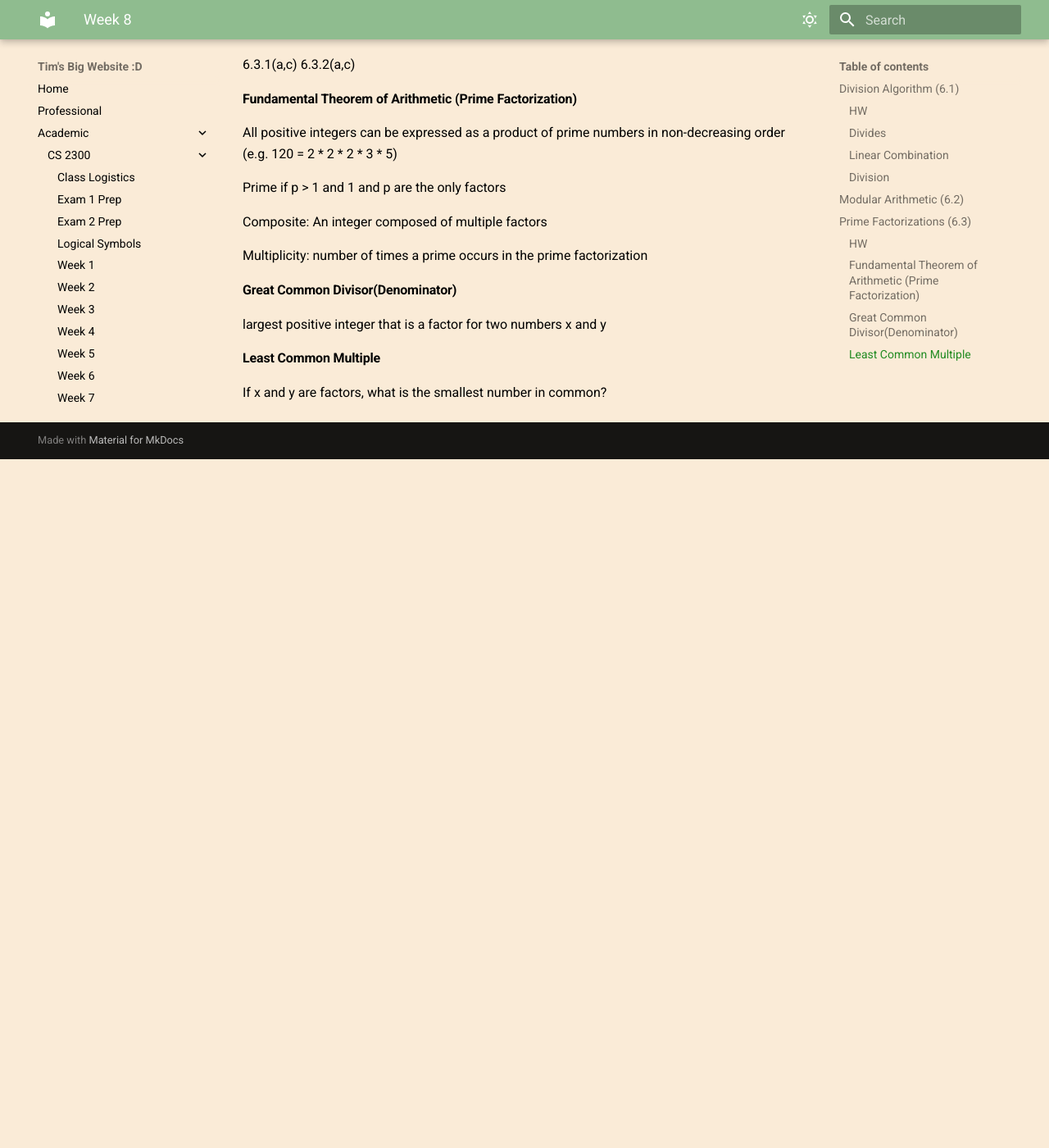
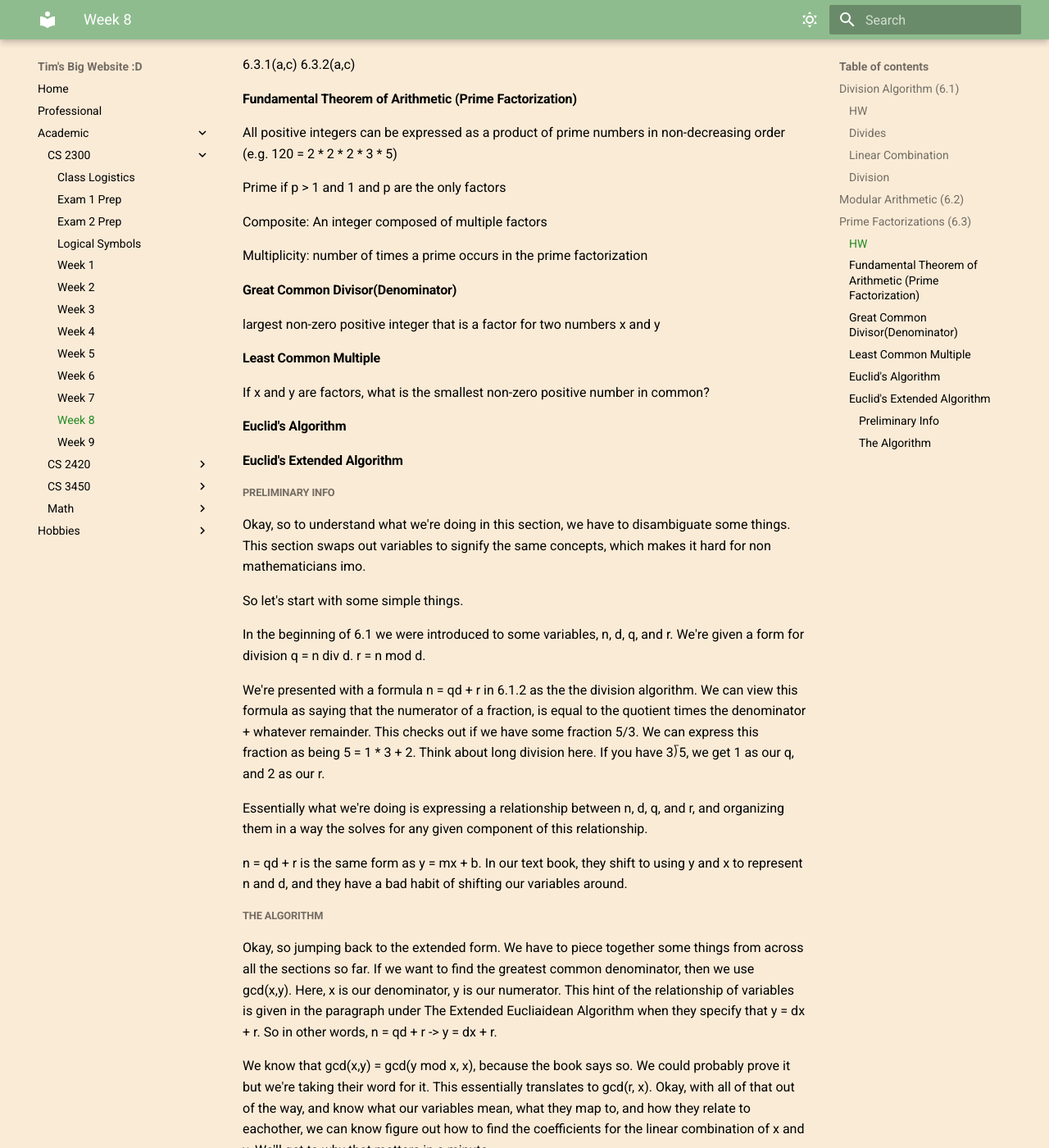
Before and after one commit to fishslips/TimSeverance, an MkDocs documentation site: the page built from docs/Academic/CS-2300/Week 8.md, in a window 1280 px wide and 1400 px high, scrolled down 866 px. Shown: the whole window at 82% size. Built offline with MkDocs 1.6.1 and Material for MkDocs 9.7.7, drawn with Linux system fonts in a browser that asks for light colours; before the commit the page ends 1426 px from its top, so only the background shows below that; some of the changed text lies outside the part shown.

Commit message:
Added stuff for week 9

```diff
--- a/docs/Academic/CS-2300/Week 8.md
+++ b/docs/Academic/CS-2300/Week 8.md
@@ -47,7 +47,49 @@ Composite: An integer composed of multiple factors
 
 Multiplicity: number of times a prime occurs in the prime factorization
 #### Great Common Divisor(Denominator)
-largest positive integer that is a factor for two numbers x and y
+largest non-zero positive integer that is a factor for two numbers x and y
 
 #### Least Common Multiple
-If x and y are factors, what is the smallest number in common?
+If x and y are factors, what is the smallest non-zero positive number in common?
+
+#### Euclid's Algorithm
+
+#### Euclid's Extended Algorithm
+
+
+##### Preliminary Info
+Okay, so to understand what we're doing in this section, we have to disambiguate some things. This section swaps out variables to signify the same concepts, which makes it hard for non mathematicians imo.
+
+So let's start with some simple things.
+
+In the beginning of 6.1 we were introduced to some variables, n, d, q, and r. We're given a form for division q = n div d. r = n mod d.
+
+We're presented with a formula n = qd + r in 6.1.2 as the the division algorithm. We can view this formula as saying that the numerator of a fraction, is equal to the quotient times the denominator + whatever remainder. This checks out if we have some fraction 5/3. We can express this fraction as being 5 = 1 * 3 + 2. Think about long division here. If you have 3⟌5, we get 1 as our q, and 2 as our r.
+
+Essentially what we're doing is expressing a relationship between n, d, q, and r, and organizing them in a way the solves for any given component of this relationship.
+
+n = qd + r is the same form as y = mx + b. In our text book, they shift to using y and x to represent n and d, and they have a bad habit of shifting our variables around.
+
+##### The Algorithm
+
+Okay, so jumping back to the extended form. We have to piece together some things from across all the sections so far. If we want to find the greatest common denominator, then we use gcd(x,y). Here, x is our denominator, y is our numerator. This hint of the relationship of variables is given in the paragraph under The Extended Eucliaidean Algorithm when they specify that y = dx + r. So in other words, n = qd + r -> y = dx + r.
+
+We know that gcd(x,y) = gcd(y mod x, x), because the book says so. We could probably prove it but we're taking their word for it. This essentially translates to gcd(r, x). Okay, with all of that out of the way, and know what our variables mean, what they map to, and how they relate to eachother, we can know figure out how to find the coefficients for the linear combination of x and y. We'll get to why that matters in a minute.
+
+To recap:
+gcd(x,y) = gcd(y % x, x) = gcd(r, x)
+n = qd + r -> y = dx + r -> r = y - dx -> r = n - qd -> r = y - qx
+
+
+In the example in zybooks, we use gcd(675, 210) = 15.
+
+gcd(675, 210) -> gcd(210 % 675, 675)
+gcd(210, 675) -> gcd(675 % 210, 210)
+gcd(45, 210) -> gcd(210%45, 45)
+gcd(30, 45) -> gcd(45 % 30, 30)
+gcd (15, 30) -> gcd (30 % 15, 15)
+gcd(0, 15).
+
+See 6.5.1 for further questions. Note: 45 for instance divides cleanly into 675, but not 210. So it's not the gcd. When we reach 15, that is the gcd, or the largest non-zero, positive number that cleanly divides 675 and 210.
+
+When we get to the end of our euclids algorith, we have these forms we can manipulate. Remember that we can
```
Also changed, not shown: docs/Academic/CS-2300/Week 9.md (added, +19 -0 lines).
